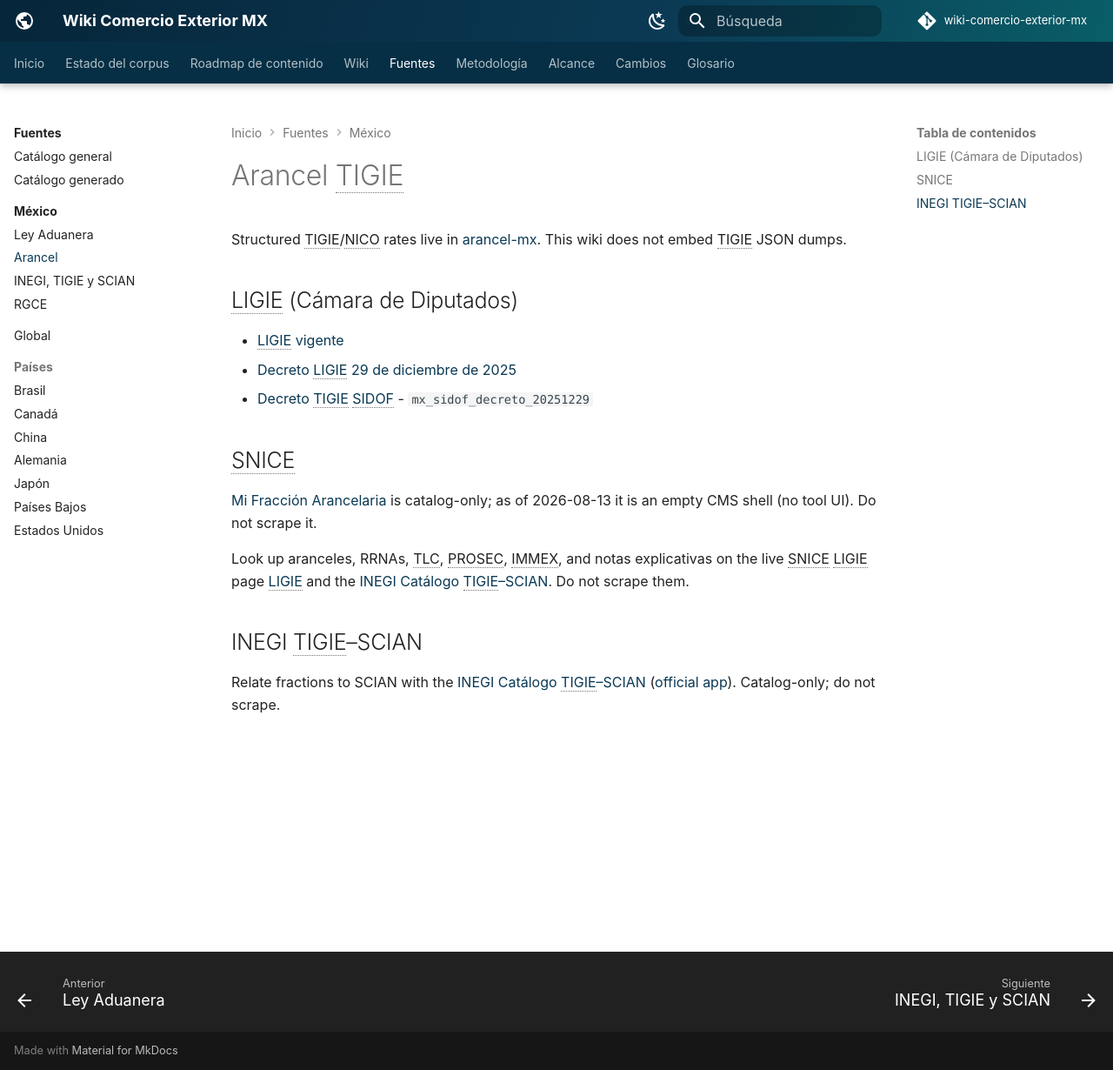
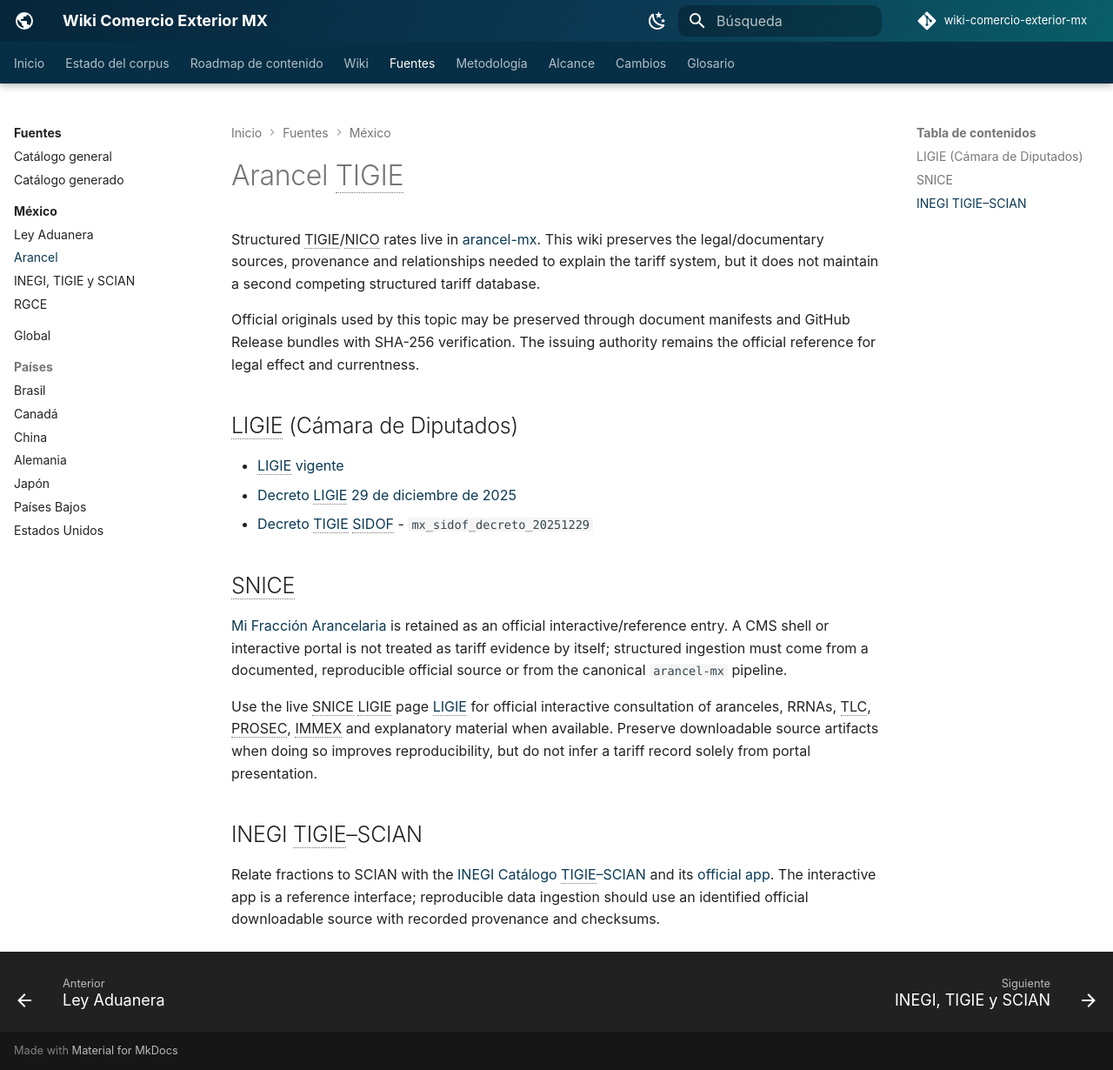
Before and after one commit to jccontrerasg08-cpu/wiki-comercio-exterior-mx, an MkDocs documentation site: the page built from docs/catalog/mexico/arancel.md, in a window 1280 px wide and 1230 px high. Shown: the whole window at 87% size. Built offline with MkDocs 1.6.1 and Material for MkDocs 9.7.7, drawn with Linux system fonts in a browser that asks for light colours; comment, search, counter and statistics services are not loaded.

Commit message:
docs: clarify tariff source ingestion boundaries

```diff
--- a/docs/catalog/mexico/arancel.md
+++ b/docs/catalog/mexico/arancel.md
@@ -5,7 +5,9 @@ description: "Fuentes oficiales y capa estructurada para consultar LIGIE, TIGIE,
 
 # Arancel TIGIE
 
-Structured TIGIE/NICO rates live in [arancel-mx](https://github.com/jccontrerasg08-cpu/arancel-mx). This wiki does not embed TIGIE JSON dumps.
+Structured TIGIE/NICO rates live in [arancel-mx](https://github.com/jccontrerasg08-cpu/arancel-mx). This wiki preserves the legal/documentary sources, provenance and relationships needed to explain the tariff system, but it does not maintain a second competing structured tariff database.
+
+Official originals used by this topic may be preserved through document manifests and GitHub Release bundles with SHA-256 verification. The issuing authority remains the official reference for legal effect and currentness.
 
 ## LIGIE (Cámara de Diputados)
 
@@ -15,10 +17,10 @@ Structured TIGIE/NICO rates live in [arancel-mx](https://github.com/jccontrerasg
 
 ## SNICE
 
-[Mi Fracción Arancelaria](https://www.snice.gob.mx/cs/avi/snice/hce.mi.fraccion.arancelaria.html) is catalog-only; as of 2026-08-13 it is an empty CMS shell (no tool UI). Do not scrape it.
+[Mi Fracción Arancelaria](https://www.snice.gob.mx/cs/avi/snice/hce.mi.fraccion.arancelaria.html) is retained as an official interactive/reference entry. A CMS shell or interactive portal is not treated as tariff evidence by itself; structured ingestion must come from a documented, reproducible official source or from the canonical `arancel-mx` pipeline.
 
-Look up aranceles, RRNAs, TLC, PROSEC, IMMEX, and notas explicativas on the live SNICE LIGIE page [LIGIE](https://www.snice.gob.mx/cs/avi/snice/ligie.info22.html) and the [INEGI Catálogo TIGIE–SCIAN](inegi-tigie-scian.md). Do not scrape them.
+Use the live SNICE LIGIE page [LIGIE](https://www.snice.gob.mx/cs/avi/snice/ligie.info22.html) for official interactive consultation of aranceles, RRNAs, TLC, PROSEC, IMMEX and explanatory material when available. Preserve downloadable source artifacts when doing so improves reproducibility, but do not infer a tariff record solely from portal presentation.
 
 ## INEGI TIGIE–SCIAN
 
-Relate fractions to SCIAN with the [INEGI Catálogo TIGIE–SCIAN](inegi-tigie-scian.md) ([official app](https://www.inegi.org.mx/app/tigie/)). Catalog-only; do not scrape.
+Relate fractions to SCIAN with the [INEGI Catálogo TIGIE–SCIAN](inegi-tigie-scian.md) and its [official app](https://www.inegi.org.mx/app/tigie/). The interactive app is a reference interface; reproducible data ingestion should use an identified official downloadable source with recorded provenance and checksums.
```
